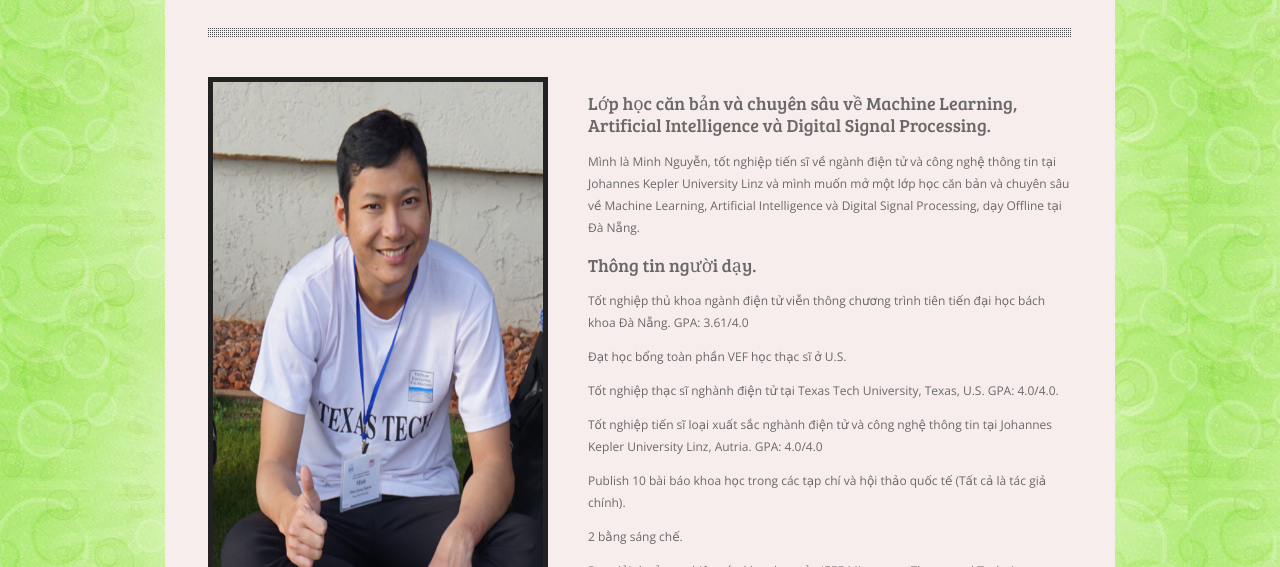
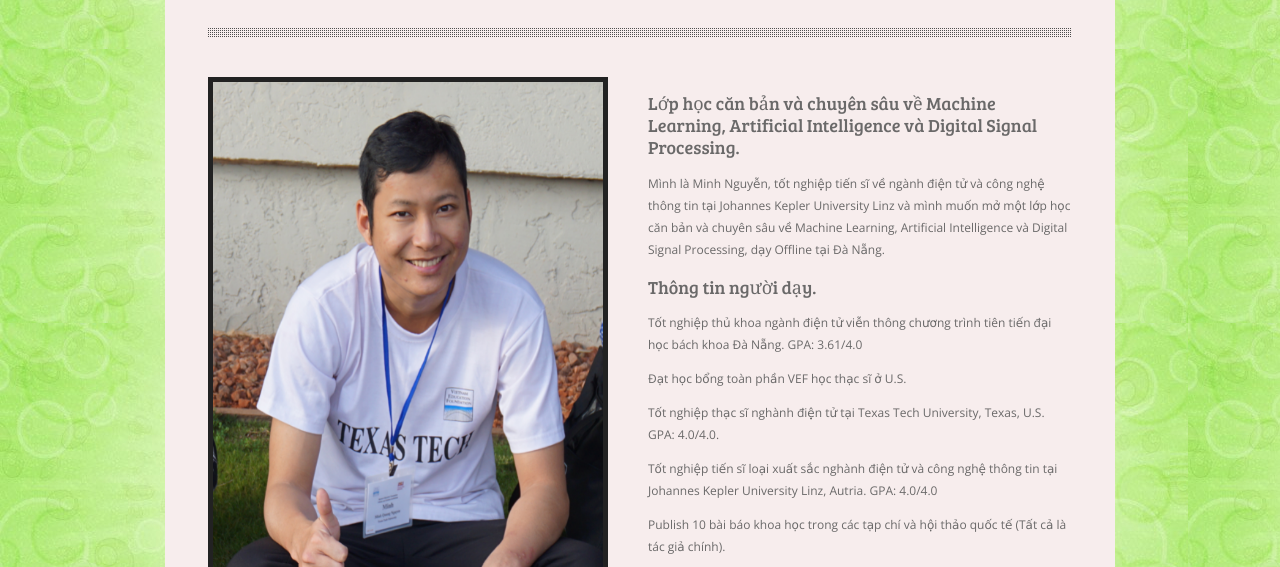
Before and after one commit to minhece/AI_ML_DSP, a plain HTML site: page docs/index.htm in a window 1280 px wide. Shown: the part 225-792 px from the top of the page. Drawn offline with nearby package versions, Linux system fonts and the light colour scheme.

Commit message:
Update index.htm

```diff
--- a/docs/index.htm
+++ b/docs/index.htm
@@ -40,7 +40,7 @@
         </ul>
         <div class="top-divider"></div>
         <div class="content">
-        <img src="images/minh3.PNG" style="width:330px;height:500px;" />
+        <img src="images/minh3.PNG" style="width:390px;height:530px;" />
             <h2>Lớp học căn bản và chuyên sâu về Machine Learning, Artificial Intelligence và Digital Signal Processing.</h2>
             <p>Mình là Minh Nguyễn, tốt nghiệp tiến sĩ về ngành điện tử và công nghệ thông tin tại Johannes Kepler University Linz và mình muốn mở một lớp học căn bản và chuyên sâu về Machine Learning, Artificial Intelligence và Digital Signal Processing, dạy Offline tại
 			Đà Nẵng.
@@ -57,7 +57,7 @@
 			</p>
 			<p> Publish 10 bài báo khoa học trong các tạp chí và hội thảo quốc tế (Tất cả là tác giả chính).
 			</p>
-			<p> 2 bằng sáng chế.
+			<p> Đạt 2 bằng sáng chế.
 			</p>
 			<p> Đạt giải thưởng nghiên cứu khoa học của IEEE Microwave Theory and Techniques Society.
 			</p>
@@ -146,6 +146,7 @@
 			<span>&#8226; GAN.</span> <p></p>
 			<h3>Supervised ML.</h3>
 			<p> Dr. Nam Trịnh sẽ dạy phần này.</p>
+			<p> https://www.linkedin.com/in/nam-trinh-hoai/?fbclid=IwAR3aM0BgnzGjy162C51TBgZE_g4lkErsKEUuXVGAJF5YR-UliTIRMF47my8 </p>
 			<h3>Unsupervised ML.</h3>
 			<p> Dr. Nam Trịnh sẽ dạy phần này.</p>
 
```
